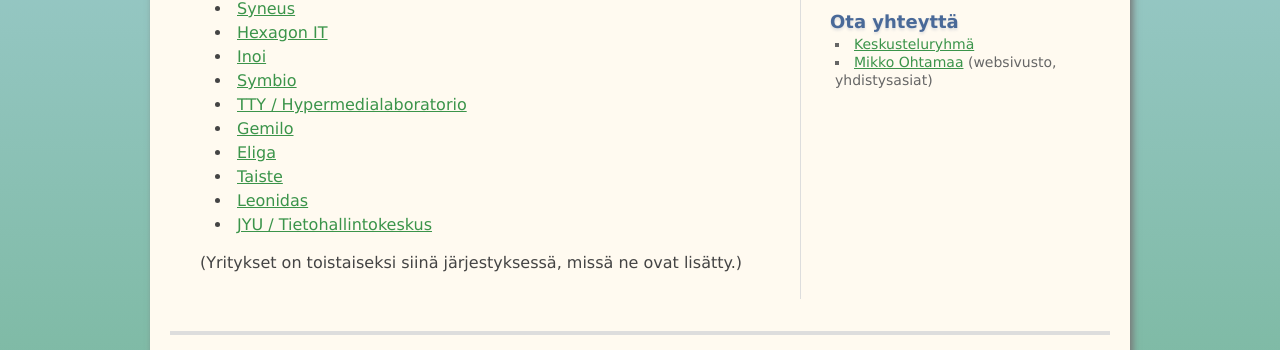
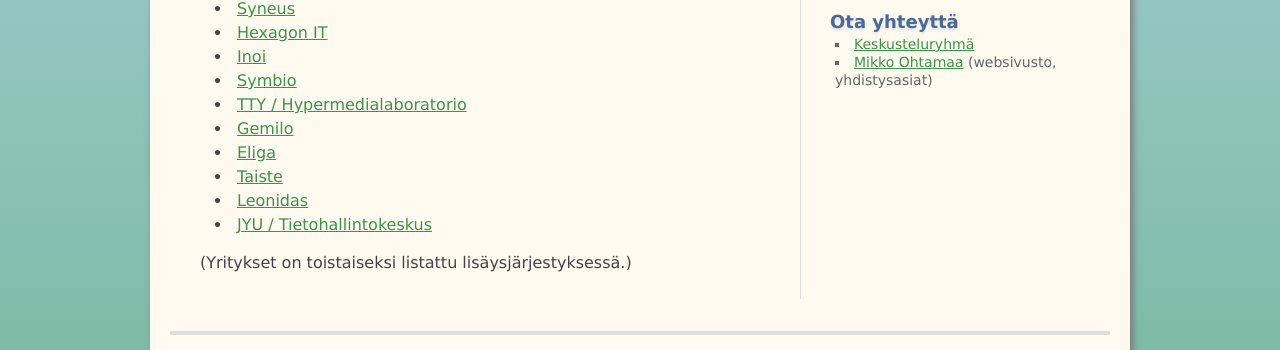
Before and after one commit to python-finland/python.fi, a Python web app: template src/templates/companies.html in a window 1280 px wide. Shown: the part 507-857 px from the top of the page. Run offline with Jinja, Linux system fonts and the light colour scheme; the template is opened without the code that fills it, so the values that code supplies are empty.

Commit message:
Fix grammar in the companies page

```diff
--- a/src/templates/companies.html
+++ b/src/templates/companies.html
@@ -62,7 +62,7 @@
         </p>
 
 		<p>
-			(Yritykset on toistaiseksi siinä järjestyksessä, missä ne ovat lisätty.)
+			(Yritykset on toistaiseksi listattu lisäysjärjestyksessä.)
 		</p>
     </article>
 {% endblock %}
```
